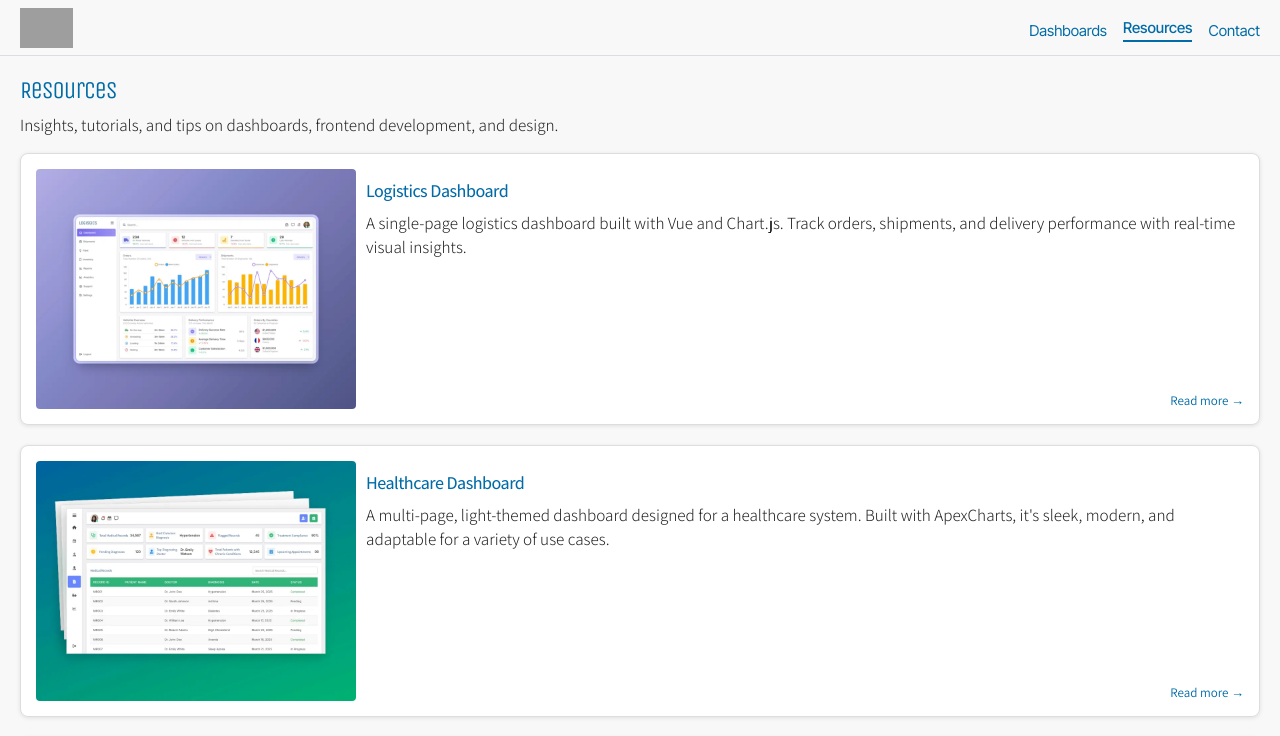
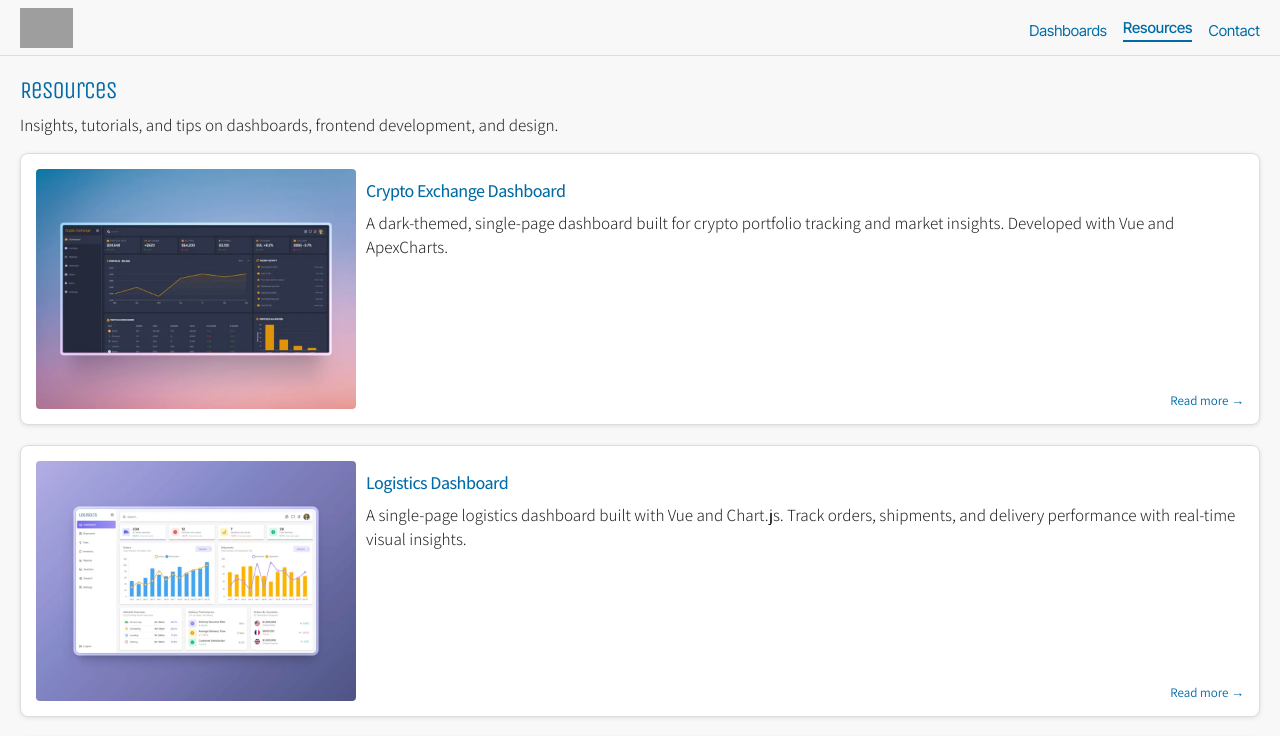
Before and after one commit to joseph-johnson27001/dashboard-website, a Vue app: page /resources in a window 1280 px wide. Shown: the top 736 px of the page. Built offline with nearby package versions, Linux system fonts and the light colour scheme; grey boxes are pictures that could not be loaded.

Commit message:
Crypto Exchange article

```diff
--- a/public/resources/posts/code-camp.json
+++ b/public/resources/posts/code-camp.json
@@ -1,7 +1,6 @@
 {
   "slug": "code-camp",
   "title": "Code Camp Dashboard",
-  "url": "/dashboard-template/code-camp",
   "description": "A dark-themed, single-page dashboard designed for online learning platforms. Built with ApexCharts, it's sleek, modern, and adaptable.",
   "image": "/Dashboard_Images/Code_Camp.webp",
   "content": [
--- /dev/null
+++ b/public/resources/posts/crypto-exchange.json
@@ -0,0 +1,13 @@
+{
+  "slug": "crypto-exchange",
+  "title": "Crypto Exchange Dashboard",
+  "description": "A dark-themed, single-page dashboard built for crypto portfolio tracking and market insights. Developed with Vue and ApexCharts.",
+  "image": "/Dashboard_Images/Crypto_Exchange.webp",
+  "content": [
+    "Introducing the Crypto Exchange Dashboard — a dark-themed, single-page dashboard designed specifically for cryptocurrency traders and investors.",
+    "This dashboard offers an elegant, modern UI for tracking coin values, portfolio performance, and market trends in real time. Built with Vue and powered by ApexCharts, it delivers interactive charts and responsive data visualizations right out of the box.",
+    "Whether you're building a crypto analytics tool, a portfolio management app, or simply want a sleek front-end to monitor digital assets, this template is a great foundation. The layout emphasizes clarity and speed — so you can focus on the metrics that matter.",
+    "Like all our dashboards, it's fully customizable: change the assets, swap the data source, or adjust the theme to fit your brand or project.",
+    "Use it as a launchpad for your next fintech idea — and stay tuned for more dashboard templates coming soon."
+  ]
+}
--- a/public/resources/posts/finance.json
+++ b/public/resources/posts/finance.json
@@ -1,7 +1,6 @@
 {
   "slug": "finance",
   "title": "Finance Dashboard",
-  "url": "/dashboard-template/finance",
   "description": "A clean, single-page financial dashboard built with Vue and ApexCharts. Includes KPIs and interactive graphs — perfect for finance teams or product inspiration.",
   "image": "/Dashboard_Images/Finance.webp",
   "content": [
--- a/public/resources/posts/healthcare.json
+++ b/public/resources/posts/healthcare.json
@@ -1,7 +1,6 @@
 {
   "slug": "healthcare",
   "title": "Healthcare Dashboard",
-  "url": "/dashboard-template/healthcare",
   "description": "A multi-page healthcare dashboard built with Vue and ApexCharts. Designed for teams needing real-time insights into patient data, operations, and performance.",
   "image": "/Dashboard_Images/Healthcare.webp",
   "content": [
--- a/public/resources/posts/hr-dashboard.json
+++ b/public/resources/posts/hr-dashboard.json
@@ -1,7 +1,6 @@
 {
   "slug": "hr-dashboard",
   "title": "HR Dashboard",
-  "url": "/dashboard-template/hr-dashboard",
   "description": "A multi-page, API-ready HR dashboard built with Vue and Chart.js. Designed for quick integration — just swap the mock data calls with your real endpoints.",
   "image": "/Dashboard_Images/HR-Dashboard.webp",
   "content": [
--- a/public/resources/posts/logistics.json
+++ b/public/resources/posts/logistics.json
@@ -1,7 +1,6 @@
 {
   "slug": "logistics",
   "title": "Logistics Dashboard",
-  "url": "/dashboard-template/logistics",
   "description": "A single-page logistics dashboard built with Vue and Chart.js. Track orders, shipments, and delivery performance with real-time visual insights.",
   "image": "/Dashboard_Images/Logistics.webp",
   "content": [
--- a/public/resources/posts/sales.json
+++ b/public/resources/posts/sales.json
@@ -1,7 +1,6 @@
 {
   "slug": "sales",
   "title": "Sales Dashboard",
-  "url": "/dashboard-template/sales",
   "description": "A single-page sales dashboard built with Vue and Chart.js. Track KPIs, orders, and product performance with responsive tables and dynamic charts.",
   "image": "/Dashboard_Images/Sales.webp",
   "content": [
--- a/public/resources/posts/worksphere.json
+++ b/public/resources/posts/worksphere.json
@@ -1,7 +1,6 @@
 {
   "slug": "worksphere",
   "title": "Worksphere Dashboard",
-  "url": "/dashboard-template/worksphere",
   "description": "A multi-page HR dashboard built with Vue and Chart.js. Includes login/logout flow, team performance views, and space for your branding.",
   "image": "/Dashboard_Images/Worksphere.webp",
   "content": [
--- a/src/views/ResourcesPage.vue
+++ b/src/views/ResourcesPage.vue
@@ -56,6 +56,13 @@ export default {
   data() {
     return {
       allArticles: [
+        {
+          title: "Crypto Exchange Dashboard",
+          slug: "crypto-exchange",
+          excerpt:
+            "A dark-themed, single-page dashboard built for crypto portfolio tracking and market insights. Developed with Vue and ApexCharts.",
+          image: "/Dashboard_Images/Crypto_Exchange.webp",
+        },
         {
           title: "Logistics Dashboard",
           slug: "logistics",
```
